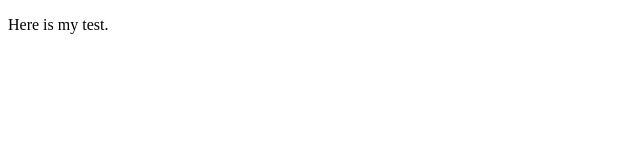
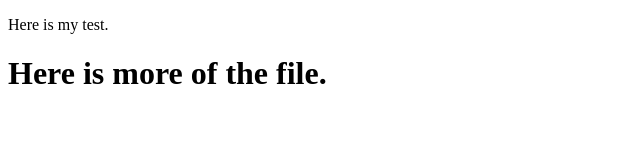
Before and after one commit to DHSWolves/burger, a plain HTML site: page index.html in a window 1280 px wide. Shown: the whole page, without its empty margins (0-640 px from the left). Drawn offline with Linux system fonts and the light colour scheme.

Commit message:
Message 2

```diff
--- a/index.html
+++ b/index.html
@@ -7,5 +7,6 @@
 </head>
 <body>
     <p>Here is my test.</p>
+    <h1>Here is more of the file.</h1>
 </body>
 </html>
```
